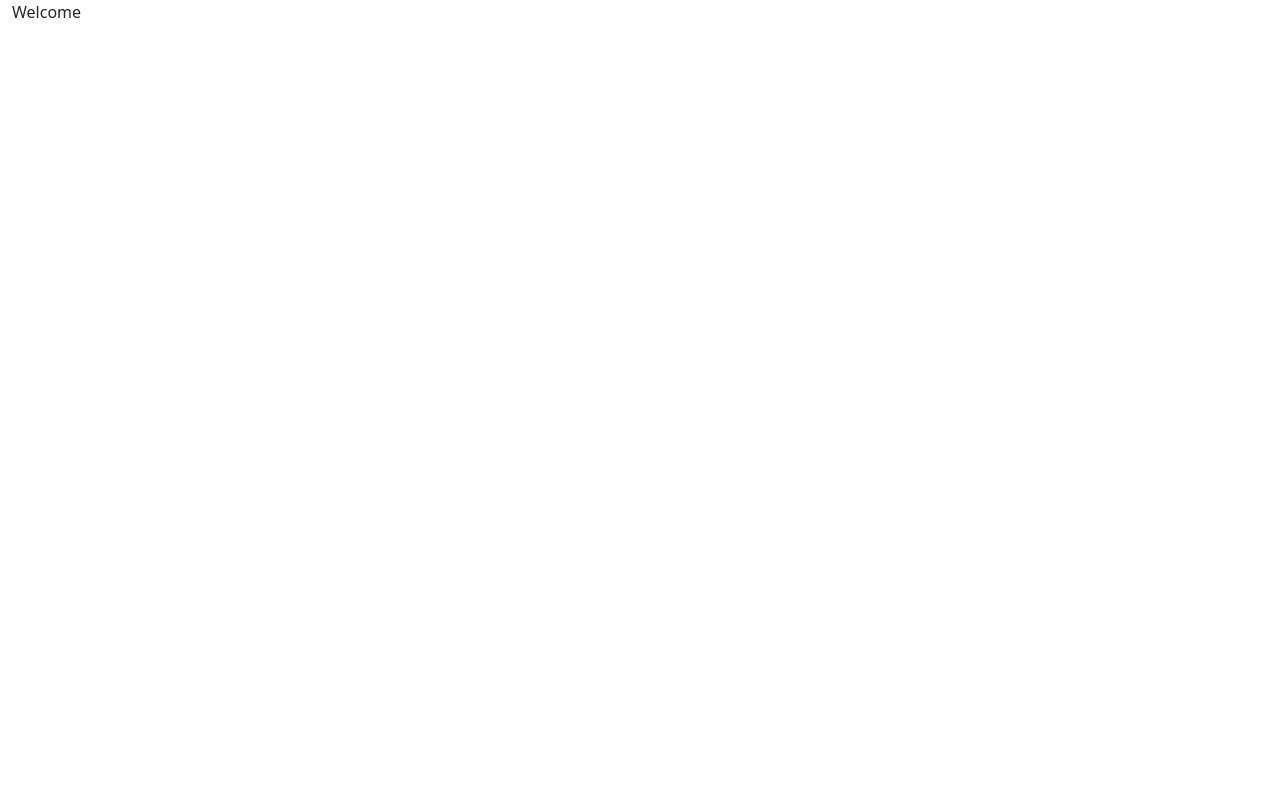
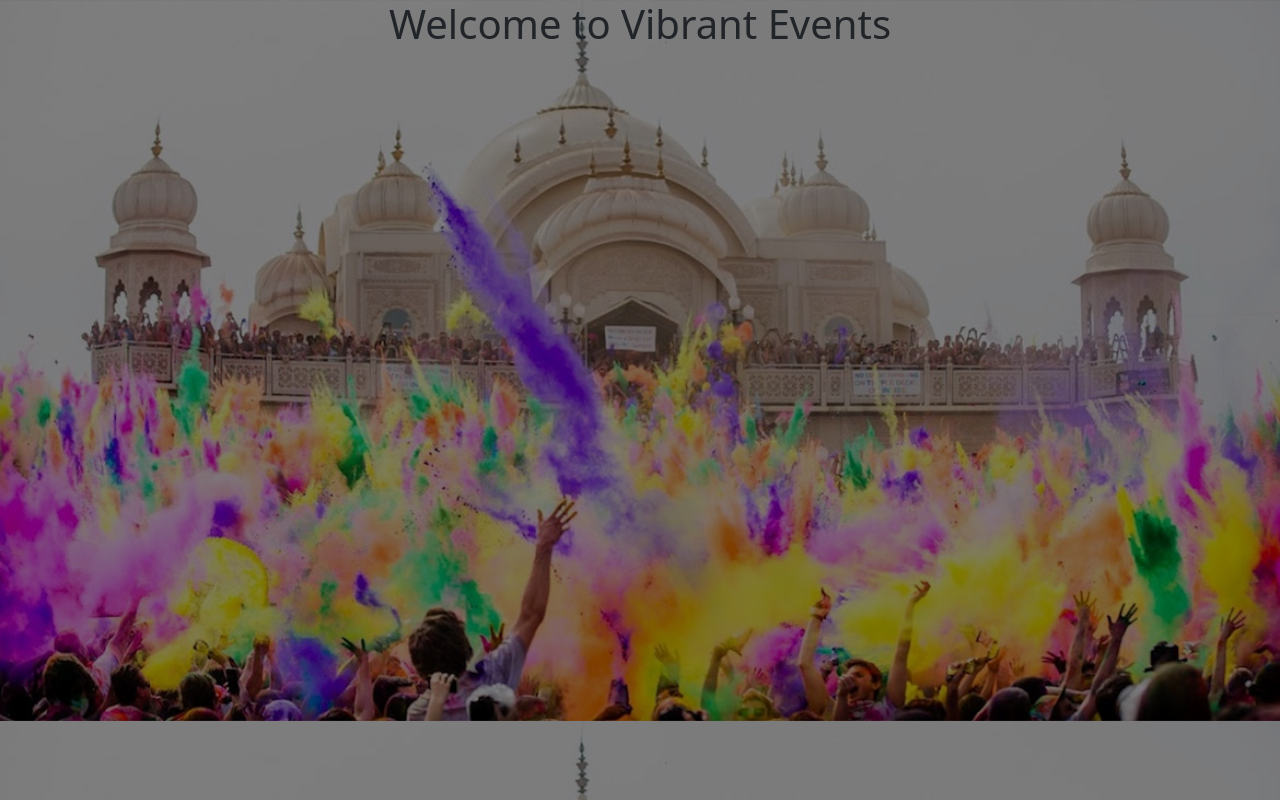
Before and after one commit to Thewa55/Vibrant-Events, a plain HTML site: page index.html in a window 1280 px wide. Drawn offline with nearby package versions, Linux system fonts and the light colour scheme.

Commit message:
Fixed styling on background picture

```diff
--- a/assets/css/index.css
+++ b/assets/css/index.css
@@ -1,3 +1,14 @@
 .hero {
-    background-image: url("../images/Holi.jpg");
+    /* background-image: url("../images/Holi.jpg"); */
+
+    background-image:
+    linear-gradient(
+      rgba(0, 0, 0, 0.5),
+      rgba(0, 0, 0, 0.5)
+    ),url("../images/Holi.jpg");
+    -webkit-background-size: cover;
+    -moz-background-size: cover;
+    -o-background-size: cover;
+    background-size: cover;
+    z-index: -1;
 }
--- a/index.html
+++ b/index.html
@@ -7,10 +7,11 @@
     <title>Vibrant Events</title>
     <script src="https://code.jquery.com/jquery-3.5.0.js"></script>
     <link href="https://cdn.jsdelivr.net/npm/bootstrap@5.0.0-beta3/dist/css/bootstrap.min.css" rel="stylesheet" integrity="sha384-eOJMYsd53ii+scO/bJGFsiCZc+5NDVN2yr8+0RDqr0Ql0h+rP48ckxlpbzKgwra6" crossorigin="anonymous">
+    <link rel="stylesheet" href="assets/css/index.css" />
 </head>
-<body>
-    <div class="container-fluid hero">
-        Welcome<!-- <img src="./assets/images/Holi.jpg"> -->
+<body class="hero">
+    <div class="container">
+        <h1 class="text-center">Welcome to Vibrant Events</h1>
     </div>
 </body>
 </html>
```
